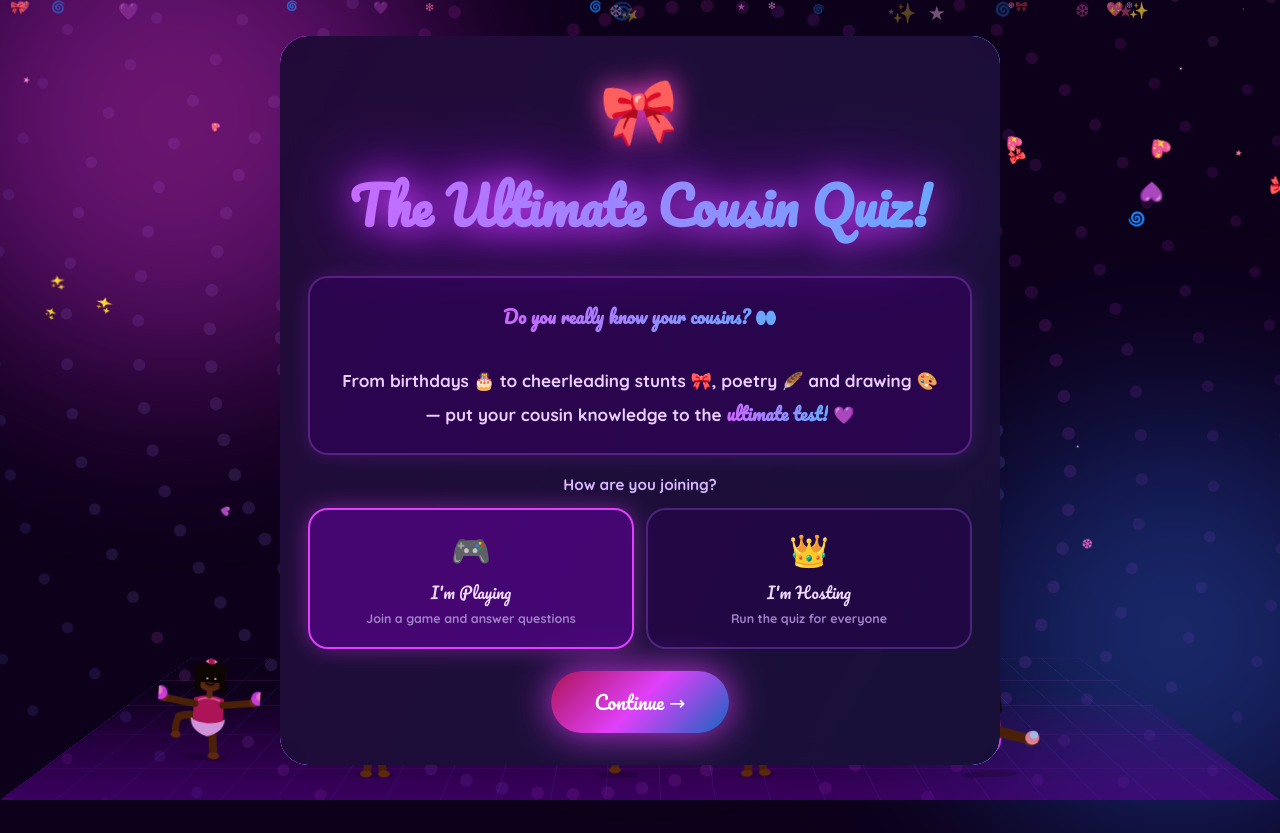
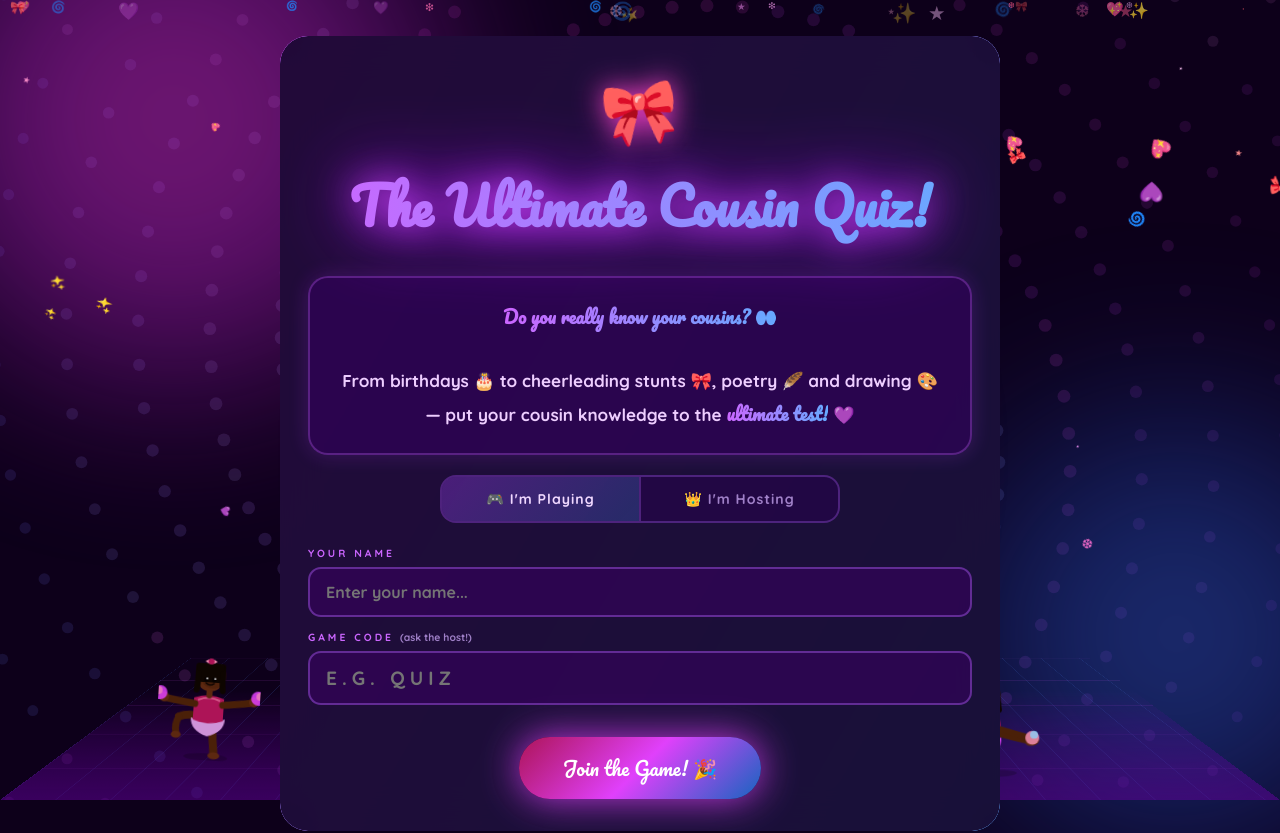
Before and after one commit to girlpowercoders/girlpowerquiz, a plain HTML site: page cousin-quiz.html in a window 1280 px wide. Shown: the top 833 px of the page. Drawn offline with nearby package versions, Linux system fonts and the light colour scheme.

Commit message:
💜 Fix login: replace multi-screen with single tab approach - no JS transitions needed

```diff
--- a/cousin-quiz.html
+++ b/cousin-quiz.html
@@ -495,7 +495,7 @@ h1.qtitle{font-family:'Pacifico',cursive;font-size:clamp(2rem,7vw,3.2rem);margin
   <div class="card">
     <div class="card-inner">
 
-      <!-- SCREEN: WELCOME / MODE SELECT -->
+      <!-- WELCOME: single screen, tabs switch the form shown -->
       <div id="screen-welcome" style="display:block;">
         <div class="intro-top">
           <span class="pom-e">🎀</span>
@@ -507,42 +507,35 @@ h1.qtitle{font-family:'Pacifico',cursive;font-size:clamp(2rem,7vw,3.2rem);margin
             From birthdays 🎂 to cheerleading stunts 🎀, poetry 🪶 and drawing 🎨 — put your cousin knowledge to the <span class="hl rainbow-txt">ultimate test!</span> 💜
           </p>
         </div>
-        <p style="color:#d8b8ff;font-weight:800;font-size:.95rem;text-align:center;margin-bottom:14px;">How are you joining?</p>
-        <div class="mode-grid">
-          <div class="mode-card selected" id="mc-player" onclick="pickMode('player')">
-            <div class="mode-icon">🎮</div>
-            <div class="mode-title">I'm Playing</div>
-            <div class="mode-desc">Join a game and answer questions</div>
-          </div>
-          <div class="mode-card" id="mc-host" onclick="pickMode('host')">
-            <div class="mode-icon">👑</div>
-            <div class="mode-title">I'm Hosting</div>
-            <div class="mode-desc">Run the quiz for everyone</div>
-          </div>
-        </div>
-        <button class="play-btn" onclick="goToDetails()" style="font-size:1.2rem;padding:14px 44px;">Continue →</button>
+
+        <!-- TAB TOGGLE -->
+        <div style="display:flex;background:rgba(40,0,80,.5);border:2px solid rgba(180,100,255,.3);border-radius:16px;overflow:hidden;max-width:400px;margin:0 auto 24px;">
+          <button id="tab-player" onclick="switchTab('player')"
+            style="flex:1;padding:13px 10px;background:linear-gradient(135deg,rgba(168,85,247,.3),rgba(56,189,248,.2));border:none;font-family:'Quicksand',sans-serif;font-size:.88rem;font-weight:800;letter-spacing:1px;color:#f0d8ff;cursor:pointer;">
+            🎮 I'm Playing
+          </button>
+          <button id="tab-host" onclick="switchTab('host')"
+            style="flex:1;padding:13px 10px;background:transparent;border:none;border-left:2px solid rgba(180,100,255,.3);font-family:'Quicksand',sans-serif;font-size:.88rem;font-weight:800;letter-spacing:1px;color:#a080c8;cursor:pointer;">
+            👑 I'm Hosting
+          </button>
         </div>
 
-      <!-- SCREEN: PLAYER DETAILS -->
-      <div id="screen-player-join" style="display:none;">
-        <button class="back-lnk" onclick="showScreen('welcome')">← Back</button>
-        <div class="step-badge">🎮 Join a Game</div>
+        <!-- PLAYER FORM -->
+        <div id="form-player">
           <div class="field-wrap">
             <label class="field-lbl">Your Name</label>
-          <input class="field-inp" id="p-name" type="text" placeholder="e.g. Theodore, Ezekiel, Arthur…" maxlength="20" autocomplete="off"/>
+            <input class="field-inp" id="p-name" type="text" placeholder="Enter your name..." maxlength="20" autocomplete="off"/>
           </div>
           <div class="field-wrap">
             <label class="field-lbl">Game Code <span style="font-weight:600;color:#a080c8;text-transform:none;letter-spacing:0;">(ask the host!)</span></label>
             <input class="field-inp" id="p-code" type="text" placeholder="e.g. QUIZ" autocomplete="off" style="text-transform:uppercase;letter-spacing:5px;font-size:1.2rem;"/>
           </div>
           <div class="field-err" id="p-err"></div>
-        <button class="play-btn" onclick="playerJoin()" style="font-size:1.2rem;padding:14px 44px;">Join! 🎉</button>
+          <button class="play-btn" onclick="playerJoin()" style="font-size:1.2rem;padding:14px 44px;">Join the Game! 🎉</button>
         </div>
 
-      <!-- SCREEN: HOST DETAILS -->
-      <div id="screen-host-login" style="display:none;">
-        <button class="back-lnk" onclick="showScreen('welcome')">← Back</button>
-        <div class="step-badge">👑 Host Setup</div>
+        <!-- HOST FORM -->
+        <div id="form-host" style="display:none;">
           <div class="field-wrap">
             <label class="field-lbl">Your Name</label>
             <input class="field-inp" id="h-name" type="text" placeholder="e.g. Elsie, Hannah, Sophia…" maxlength="20" autocomplete="off"/>
@@ -557,6 +550,11 @@ h1.qtitle{font-family:'Pacifico',cursive;font-size:clamp(2rem,7vw,3.2rem);margin
           <div class="field-err" id="h-err"></div>
           <button class="play-btn" onclick="hostLogin()" style="font-size:1.2rem;padding:14px 44px;">Create Game 👑</button>
         </div>
+      </div>
+
+      <!-- dummy screens kept so showScreen() doesnt break -->
+      <div id="screen-player-join" style="display:none;"></div>
+      <div id="screen-host-login" style="display:none;"></div>
 
       <!-- SCREEN: HOST LOBBY -->
       <div id="screen-host-lobby" style="display:none;">
@@ -760,13 +758,21 @@ function showScreen(id) {
   if (target) target.style.display = 'block';
 }
 
+/* TAB SWITCH */
+function switchTab(tab) {
+  var isHost = tab === 'host';
+  document.getElementById('form-player').style.display = isHost ? 'none' : 'block';
+  document.getElementById('form-host').style.display = isHost ? 'block' : 'none';
+  document.getElementById('tab-player').style.background = isHost ? 'transparent' : 'linear-gradient(135deg,rgba(168,85,247,.3),rgba(56,189,248,.2))';
+  document.getElementById('tab-player').style.color = isHost ? '#a080c8' : '#f0d8ff';
+  document.getElementById('tab-host').style.background = isHost ? 'linear-gradient(135deg,rgba(168,85,247,.3),rgba(56,189,248,.2))' : 'transparent';
+  document.getElementById('tab-host').style.color = isHost ? '#f0d8ff' : '#a080c8';
+  selMode = tab;
+}
+
 /* MODE SELECT */
 var selMode = 'player';
-function pickMode(m) {
-  selMode = m;
-  document.getElementById('mc-player').classList.toggle('selected', m === 'player');
-  document.getElementById('mc-host').classList.toggle('selected', m === 'host');
-}
+function pickMode(m) { switchTab(m); }
 function goToDetails() {
   if (selMode === 'player') showScreen('player-join');
   else showScreen('host-login');
@@ -1143,6 +1149,7 @@ function resetQuiz() {
   ['h-name','h-pass','p-name','p-code'].forEach(function(id) {
     var el = document.getElementById(id); if (el) el.value = '';
   });
+  switchTab('player');
   showScreen('welcome');
 }
 
```
Lines whose indentation alone changed are shown as unchanged.
